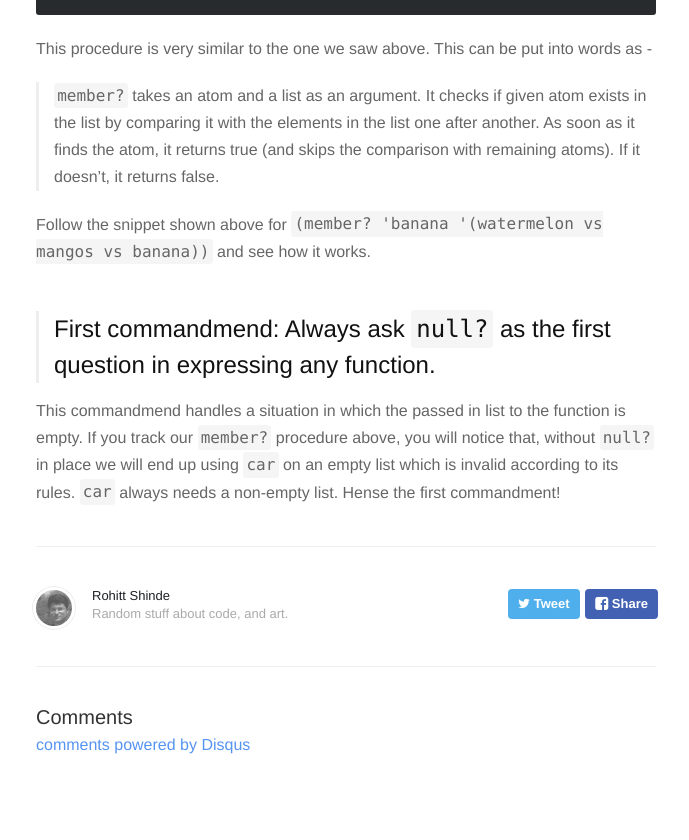
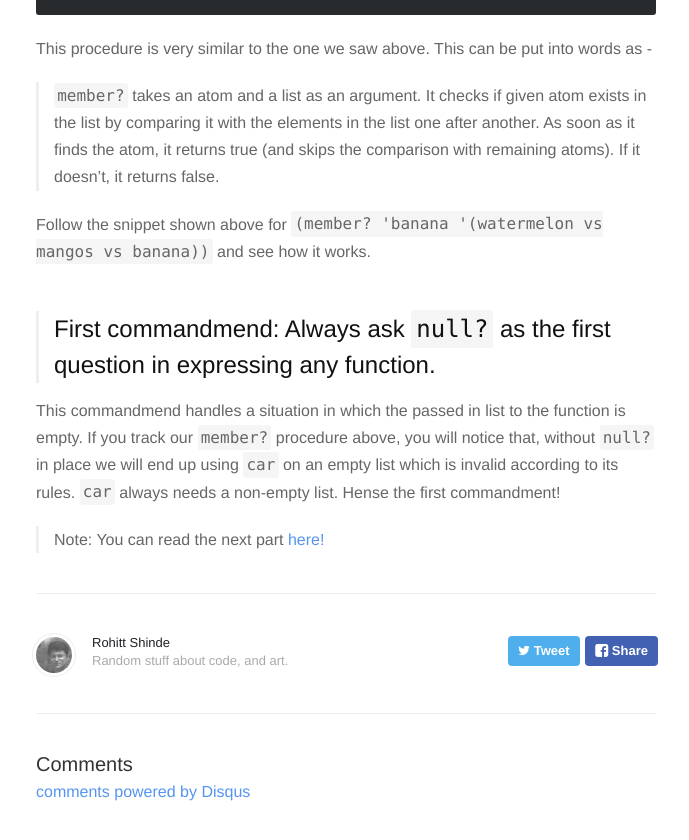
Before and after one commit to shinderohitt/shinderohitt.github.io, a Jekyll site: the page built from _posts/2016-06-12-The-little-Schemer-pt-I.markdown, in a window 1280 px wide and 900 px high, scrolled down 5516 px. Shown: the top 840 px of the window, without its empty margins (294-983 px from the left). Built offline with Jekyll 4.4.1, drawn with Linux system fonts in a browser that asks for light colours; nearby versions of some CDN libraries; comment, search, counter and statistics services are not loaded.

Commit message:
add post II about the little Schemer

```diff
--- a/_posts/2016-06-12-The-little-Schemer-pt-I.markdown
+++ b/_posts/2016-06-12-The-little-Schemer-pt-I.markdown
@@ -186,3 +186,5 @@ Follow the snippet shown above for `(member? 'banana '(watermelon vs mangos vs b
 
 
 This commandmend handles a situation in which the passed in list to the function is empty. If you track our `member?` procedure above, you will notice that, without `null?` in place we will end up using `car` on an empty list which is invalid according to its rules. `car` always needs a non-empty list. Hense the first commandment!
+
+> Note: You can read the next part [here!](/2016/06/The-little-Schemer-pt-I)
```
Also changed, not shown: 1 other file.
